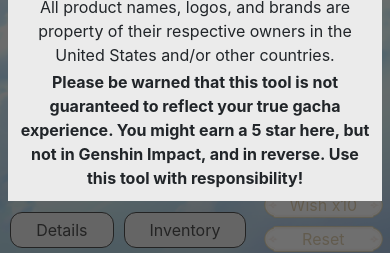
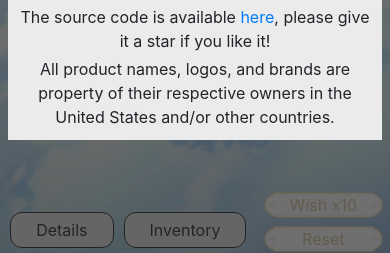
Before and after one commit to jacoza221/-Genshin-Impact-gacha, a React app: page / in a window 390 px wide. Shown: the part 551-804 px from the top of the page. Built offline with nearby package versions, Linux system fonts and the light colour scheme; the HTML template or start-up script is replaced by a standard one.

Commit message:
removed bottom message in disclaimer for iphone 5 users

```diff
--- a/src/components/modal.jsx
+++ b/src/components/modal.jsx
@@ -33,10 +33,6 @@
           <p>
             All product names, logos, and brands are property of their respective owners in the United States and/or other countries.
           </p>
-          <p className="font-weight-bold">
-            Please be warned that this tool is not guaranteed to reflect your true gacha experience.
-            You might earn a 5 star here, but not in Genshin Impact, and in reverse. Use this tool with responsibility!
-          </p>
         </div>
       </div>
     </div>
```
Also changed, not shown: 2 other files (tests, documents, lock files or other folders).
